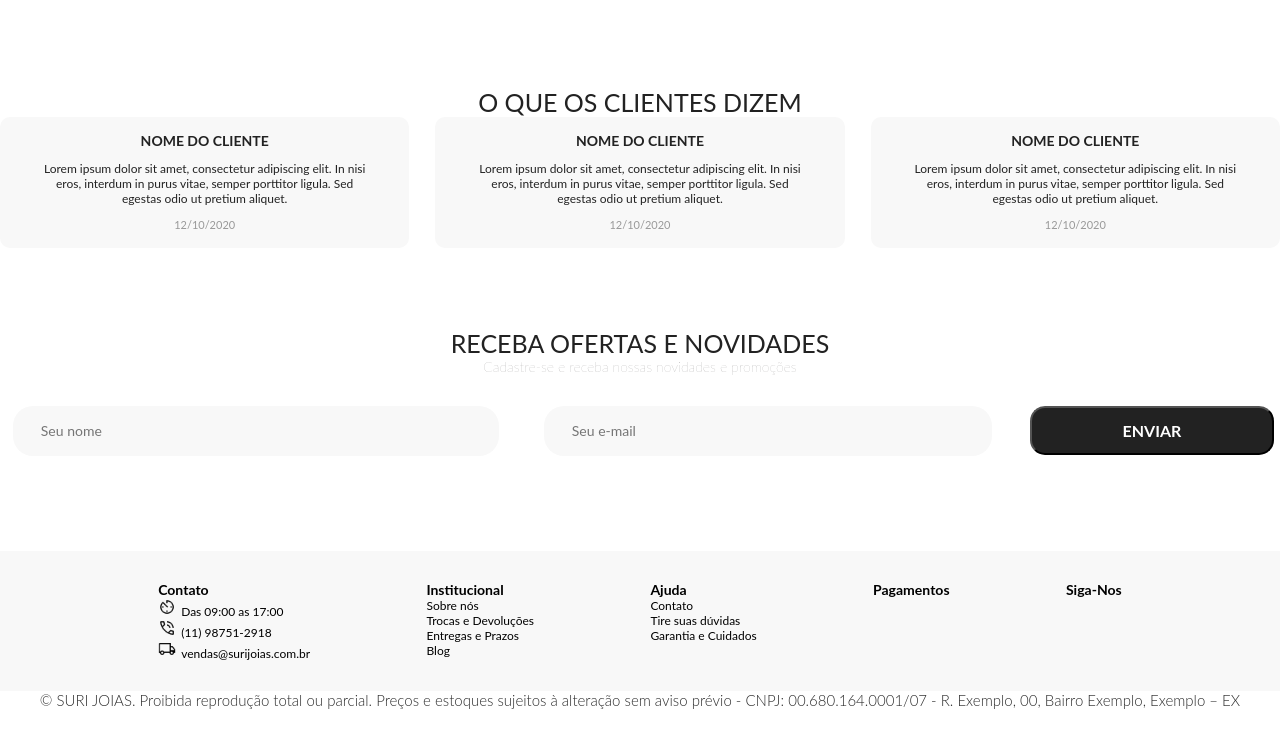
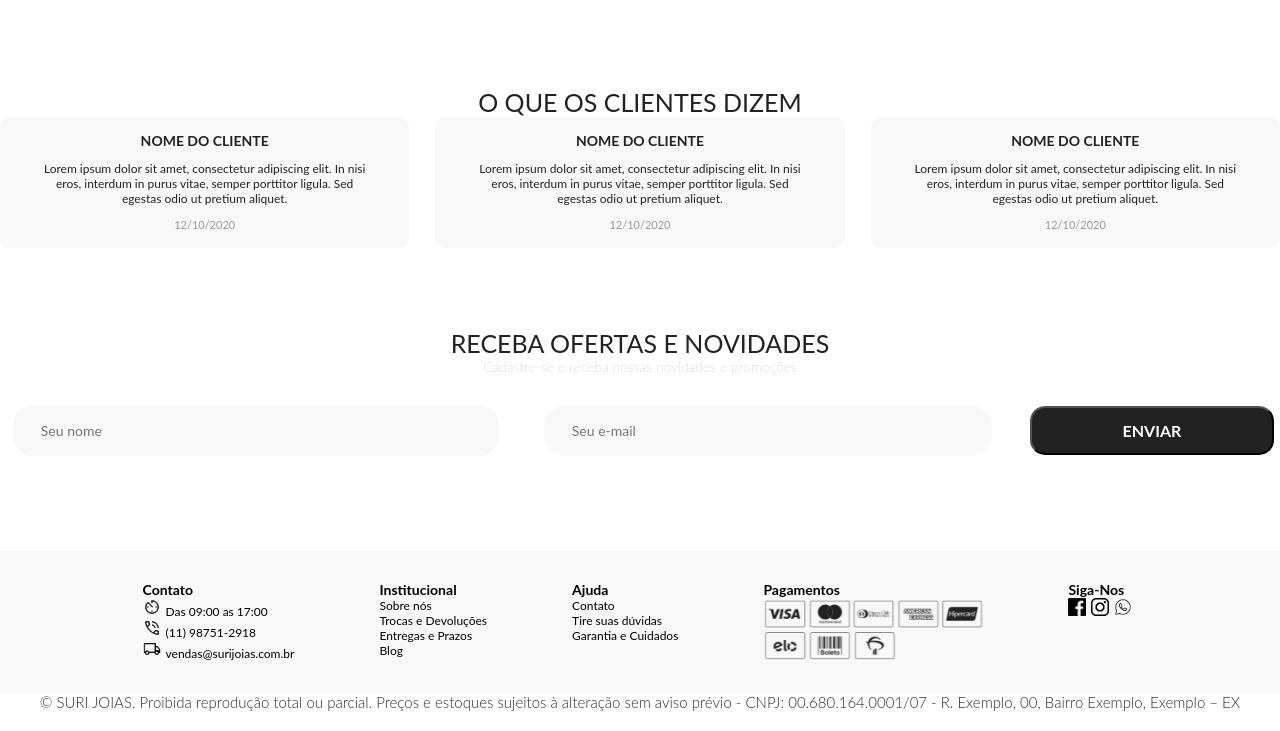
Before and after one commit to RodrigoNeuber/challenge-auaha, a plain HTML site: page index.html in a window 1280 px wide. Shown: the part 2641-3372 px from the top of the page. Drawn offline with Linux system fonts and the light colour scheme.

Commit message:
correcões

```diff
--- a/css/style.css
+++ b/css/style.css
@@ -226,6 +226,10 @@ main {
     height: 18px;
     margin-right: 5px;
     opacity: 1;
+}
+
+.img_pag {
+    width: 220px;
 }
 
 footer {
--- a/index.html
+++ b/index.html
@@ -213,22 +213,18 @@
             <div id="info_Footer">
                 <h3>Pagamentos</h3>
                 <div id="box_payment">
+                    <img class="img_pag" src="img/pagamentos.png">
+                </div>
+                <!-- <div id="box_payment">
                     <img class="img_payment" src="">
                 </div>
                 <div id="box_payment">
                     <img class="img_payment" src="">
-                </div>
-                <div id="box_payment">
-                    <img class="img_payment" src="">
-                </div>
-                </p>
+                </div> -->
             </div>
             <div id="info_Footer">
                 <h3>Siga-Nos</h3>
-                <p></p>
-                <p></p>
-                <p></p>
-            </div>
+                <p><img class="img_icon" src="img/icon_facebook.png"><img class="img_icon" src="img/icon_instagram.png"><img class="img_icon" src="img/icon_whatsapp.png"></p>
         </section>
         <p class="copyright">© SURI JOIAS. Proibida reprodução total ou parcial. Preços e estoques sujeitos à alteração sem aviso prévio - CNPJ: 00.680.164.0001/07 - R. Exemplo, 00, Bairro Exemplo, Exemplo – EX</p>
     </footer>
```
Also changed, not shown: img/icon_facebook.png (added), img/icon_instagram.png (added), img/icon_whatsapp.png (added), img/pagamentos.png (added).
